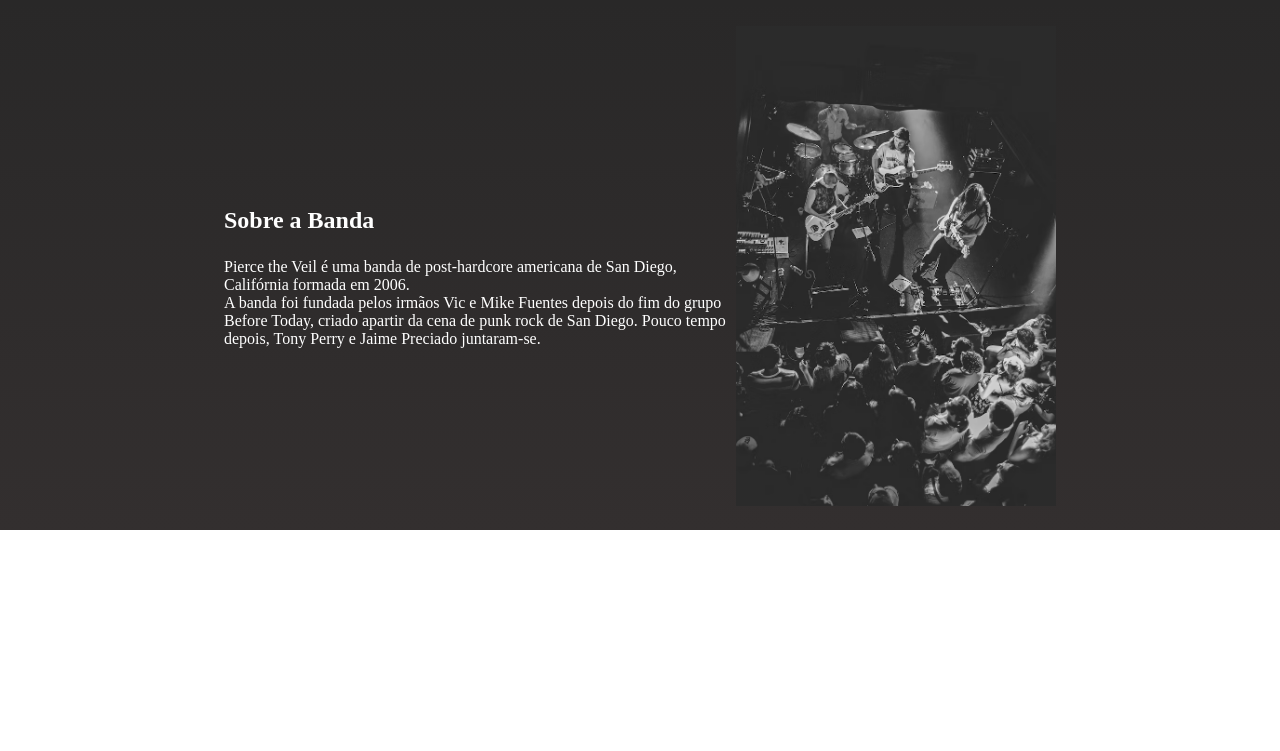
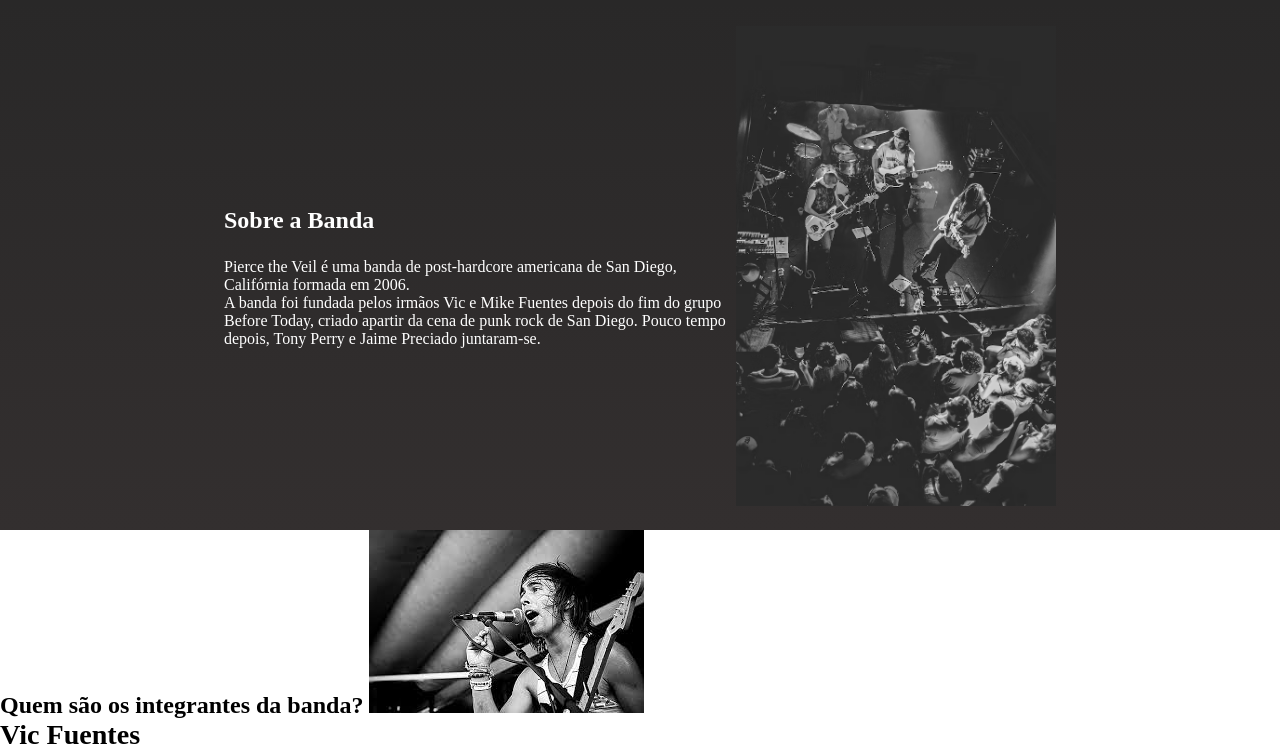
Before and after one commit to llovmnty/piercetheveil, a plain HTML site: page index.html in a window 1280 px wide. Shown: the part 217-968 px from the top of the page. Before the commit the page ends 800 px from the top, so only its background shows below. Drawn offline with Linux system fonts and the light colour scheme.

Commit message:
integrantes

```diff
--- a/index.html
+++ b/index.html
@@ -6,6 +6,9 @@
     <meta name="viewport" content="width=device-width, initial-scale=1.0">
     <title>Document</title>
     <link rel="stylesheet" href="style.css">
+    <link rel="preconnect" href="https://fonts.googleapis.com">
+    <link rel="preconnect" href="https://fonts.gstatic.com" crossorigin>
+    <link href="https://fonts.googleapis.com/css2?family=Poppins&display=swap" rel="stylesheet">
 </head>
 <body>
     <header class="cabecalho">
@@ -24,5 +27,9 @@
          </div>
     <img class="banda-imagem" src="PTV.avif" alt="banda de rock">
     </section>
+    <section class="Integrantes">
+        <h2 class="Integrantes-titulo">Quem são os integrantes da banda?<h>
+            <img class="Vocalista" src="vic.jpeg" alt="Foto do vocalista">
+            <h3>Vic Fuentes</h3>
 </body>
 </html>
--- a/style.css
+++ b/style.css
@@ -31,3 +31,7 @@
 .banda-titulo {
     padding: 24px 0;
 }
+body{font-family: 'EB Garamond', serif;}
+ .Vocalista-imagem{
+    width: 120px
+ }
```
Also changed, not shown: jaime.jpeg (added), tony.jpeg (added), vic.jpeg (added).
